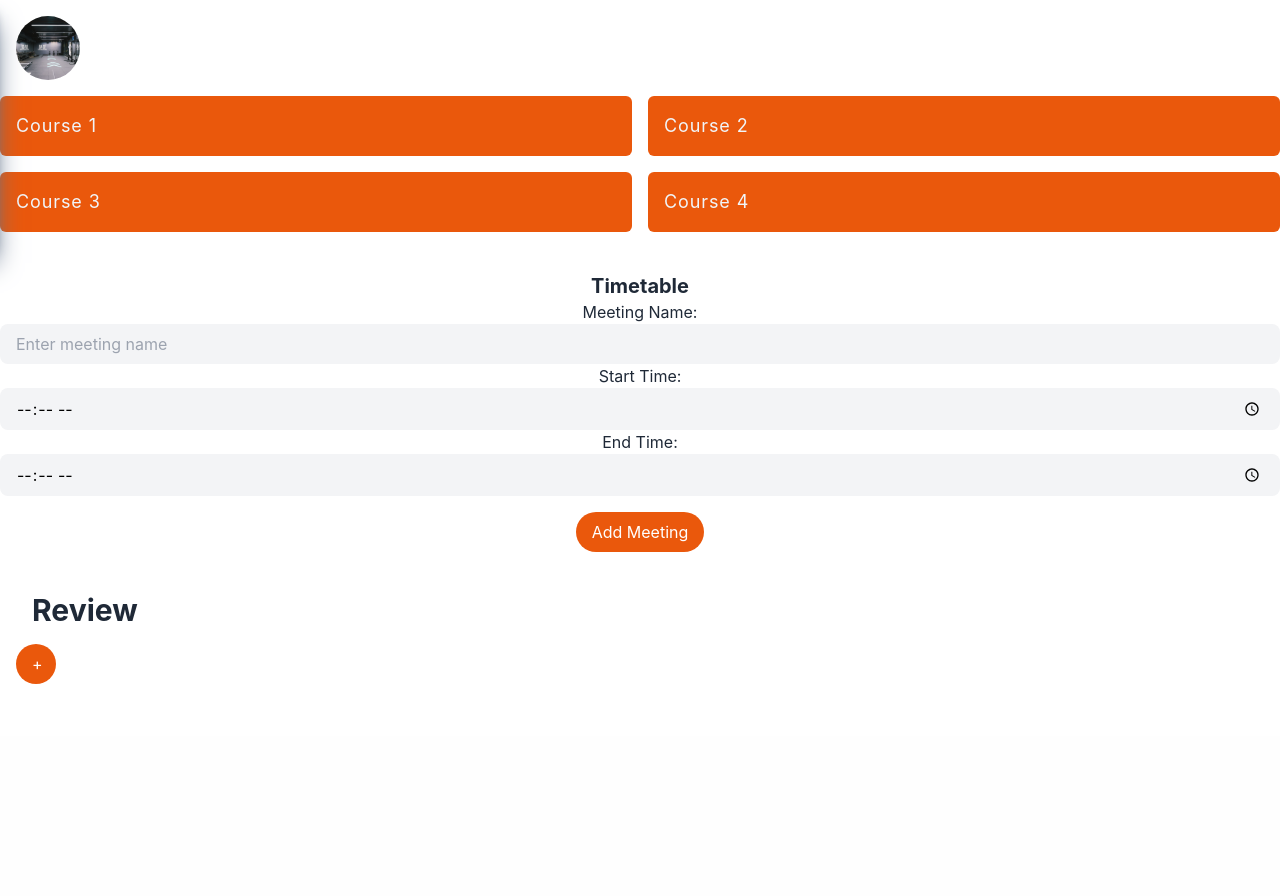
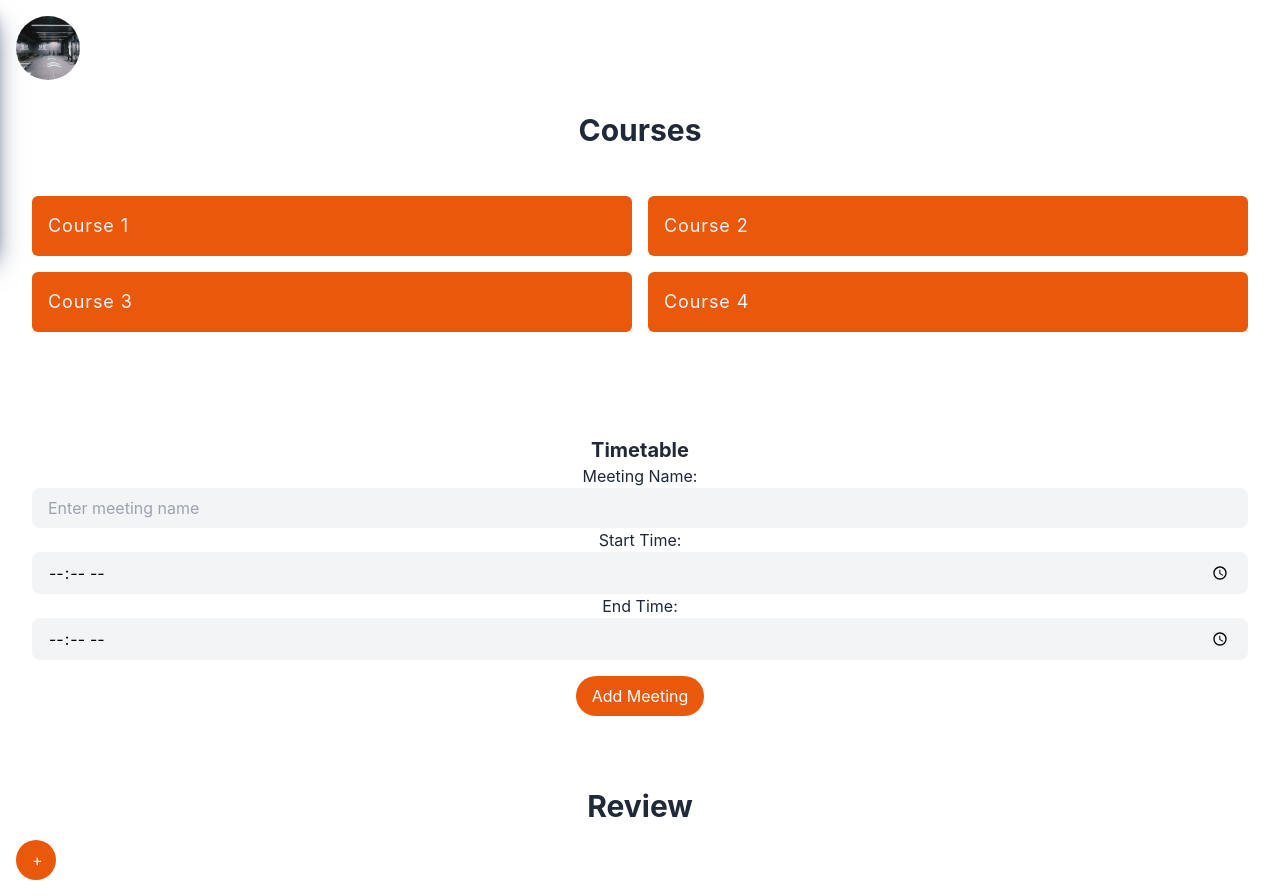
Before and after one commit to Kevin-Cela/GymApplication-Web, a PHP site: page /coach/dashboard.php in a window 1280 px wide. Shown: the part 64-960 px from the top of the page. Before the commit the page ends 748 px from the top, so only its background shows below. Run offline with PHP 8.4, Linux system fonts and the light colour scheme; some libraries are stand-ins or nearby versions.

Commit message:
CoachDashboard update

```diff
--- a/coach/dashboard.php
+++ b/coach/dashboard.php
@@ -84,7 +84,9 @@
     </div>
   </div>
 
-<div class="grid grid-cols-2 grid-rows-2 gap-4">
+<h1 class="text-2xl lg:text-3xl text-center font-bold text-gray-800 p-4">Courses</h1>
+<div class="grid grid-cols-2 grid-rows-2 gap-4 mx-auto p-4 lg:p-8 ">
+
   <a href="#" class="col-span-1 row-span-1 bg-orange-600 p-4 rounded-md hover:bg-orange-400 text-slate-100 hover:text-slate-800 transition-colors duration-300 text-lg tracking-wider">Course 1</a>
   <a href="#" class="col-span-1 row-span-1 bg-orange-600 p-4 rounded-md hover:bg-orange-400 text-slate-100 hover:text-slate-800 transition-colors duration-300 text-lg tracking-wider">Course 2</a>
   <a href="#" class="col-span-1 row-span-1 bg-orange-600 p-4 rounded-md hover:bg-orange-400 text-slate-100 hover:text-slate-800 transition-colors duration-300 text-lg tracking-wider">Course 3</a>
@@ -92,7 +94,7 @@
 </div>
 
 <br>
-<div class="mt-4 text-center">
+<div class="mt-4 text-center mx-auto p-4 lg:p-8">
   <h2 class="text-xl font-bold text-gray-800">Timetable</h2>
   <form id="timetableForm">
     <div>
@@ -121,7 +123,7 @@
 
     <div class="flex-1/4 bg-white">
       <div class="p-4 rounded-lg">
-      <h1 class="text-2xl lg:text-3xl text-left font-bold text-gray-800 p-4">Review</h1>
+      <h1 class="text-2xl lg:text-3xl text-center font-bold text-gray-800 p-4">Review</h1>
     <button id="addReviewBtn" class="bg-orange-600 hover:bg-orange-400 hover:text-slate-800 transition-colors duration-300 text-white rounded-full p-4 w-10 h-10 flex items-center content-center">
       +
     </button>
```
